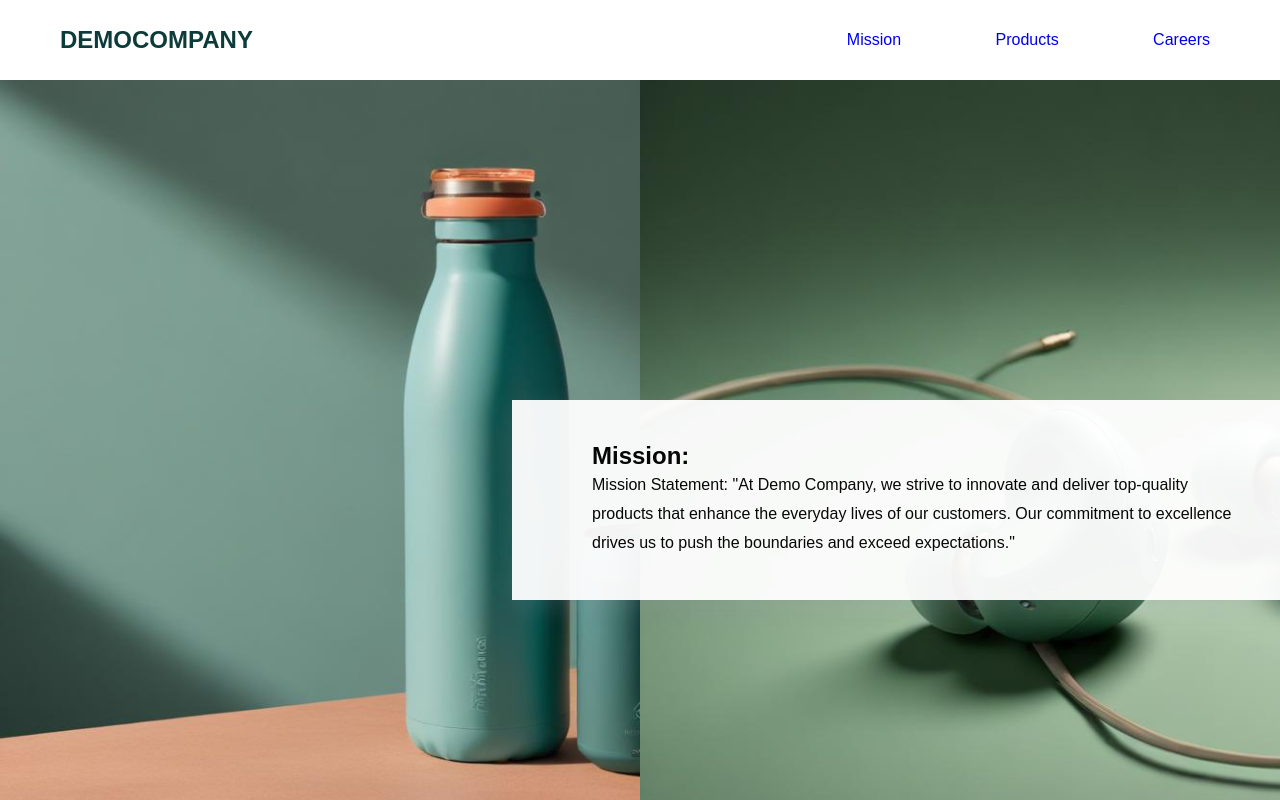
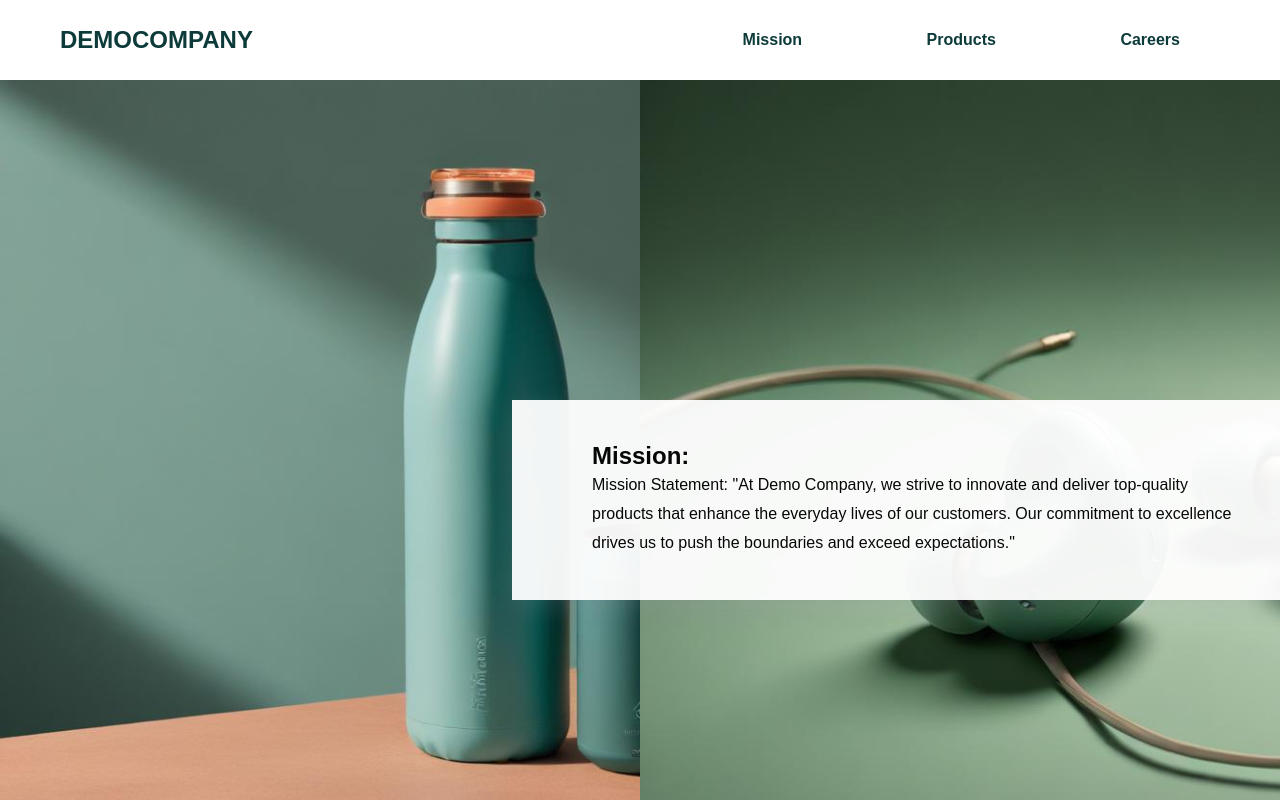
Before and after one commit to dibox-d/DemoCompany, a plain HTML site: page index.html in a window 1280 px wide. Shown: the top 800 px of the page. Drawn offline with Linux system fonts and the light colour scheme.

Commit message:
Edited Nav Li Elements CSS

```diff
--- a/styles.css
+++ b/styles.css
@@ -29,11 +29,14 @@ header {
     display: inline-flex;
     list-style: none;
     padding: 20px;
-    margin-right: 50px;
+    margin-right: 80px;
+
 }
 
 .nav-bar li a {
     text-decoration: none;
+    color: rgb(12, 59, 58);
+    font-weight: 800;
 }
 
 .main-container {
```
